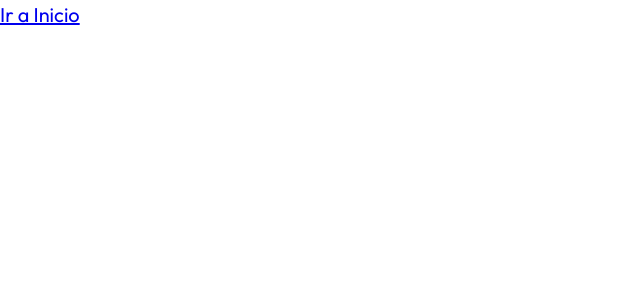
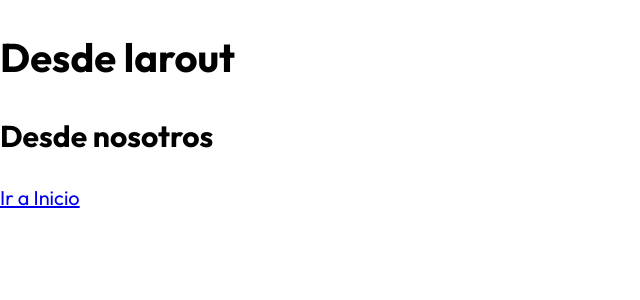
Before and after one commit to juan1miguel/guitarL-next, a Next.js app: page /nosotros in a window 1280 px wide. Shown: the top 300 px of the page, without its empty margins (0-640 px from the left). Built offline with nearby package versions, Linux system fonts and the light colour scheme.

Commit message:
creando layout principal

```diff
--- /dev/null
+++ b/components/layout.js
@@ -0,0 +1,8 @@
+export default function Layout({ children }) {
+  return (
+    <>
+      <h1>Desde larout</h1>
+      {children}
+    </>
+  );
+}
--- a/pages/nosotros.js
+++ b/pages/nosotros.js
@@ -1,11 +1,12 @@
-import Link from 'next/link'
-
+import Link from "next/link";
+import Layout from "../components/layout";
 export default function Nosotros() {
   return (
     <div>
-
-      <Link href="/" >Ir a Inicio</Link>
-
+      <Layout>
+        <h2>Desde nosotros</h2>
+        <Link href="/">Ir a Inicio</Link>
+      </Layout>
     </div>
-  )
+  );
 }
```
Also changed, not shown: pages/index.js (+6 -3 lines).
